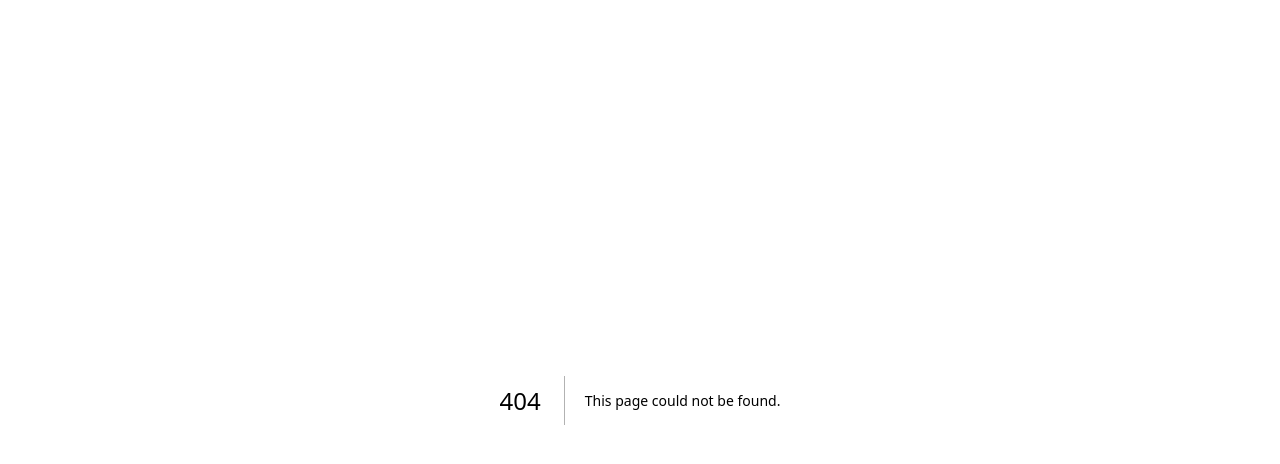
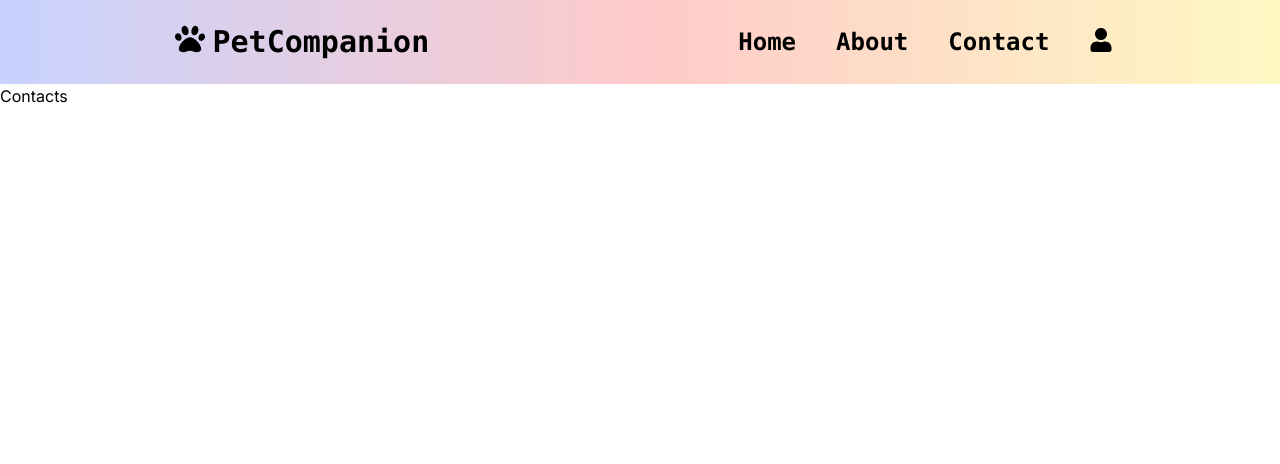
Before and after one commit to SanjayKumar-M/PetCompanion, a Next.js app: page /contacts in a window 1280 px wide. Before the commit this address had no page. Shown: the top 464 px of the page. Built offline with nearby package versions, Linux system fonts and the light colour scheme.

Commit message:
contact page

```diff
--- a/src/Components/Navbar.jsx
+++ b/src/Components/Navbar.jsx
@@ -2,16 +2,18 @@ import Image from 'next/image'
 import React from 'react'
 import menu from '../assets/menu.png'
 import { FaUser ,FaPaw} from "react-icons/fa";
+import Link from 'next/link';
 const Navbar = () => {
 
     const navItems = ["Home", "About", "Contact Us"];
     return (
-        <nav className='flex items-center  text-center text-2xl p-4 justify-around '>
+        <nav className='flex items-center  text-center text-2xl p-4 justify-around bg-gradient-to-r from-indigo-200 via-red-200 to-yellow-100 '>
             <a href='/' className='text-black font-extrabold p-2 text-3xl font-mono inline-flex gap-2 '><span><FaPaw /></span>PetCompanion</a>
             <ul className='hidden lg:flex items-center gap-10 cursor-pointer '>
                 <li className='hidden lg:flex items-center gap-10 cursor-pointer font-mono font-bold'>Home</li>
                 <li className='hidden lg:flex items-center gap-10 cursor-pointer font-mono font-bold'>About</li>
-                <li className='hidden lg:flex items-center gap-10 cursor-pointer font-mono font-bold'>Contact</li>
+                <li className='hidden lg:flex items-center gap-10 cursor-pointer font-mono font-bold'>
+                  <Link href='/contacts'>Contact</Link>  </li>
                 <li className='hidden lg:flex items-center gap-10 cursor-pointer font-mono pb-1 '><FaUser /></li>
             </ul>
 
--- /dev/null
+++ b/src/app/contacts/page.jsx
@@ -0,0 +1,15 @@
+"use client"
+
+import Navbar from '@/Components/Navbar'
+import React from 'react'
+
+const Contacts = () => {
+    return (
+
+        <div>
+            <Navbar />
+            Contacts</div>
+    )
+}
+
+export default Contacts
--- a/src/app/page.js
+++ b/src/app/page.js
@@ -4,7 +4,7 @@ import React from 'react'
 
 const Page = () => {
   return (
-    <div className='bg-gradient-to-r from-indigo-200 via-red-200 to-yellow-100'>
+    <div className=''>
       <Navbar />
       <Home />
     </div>
```
